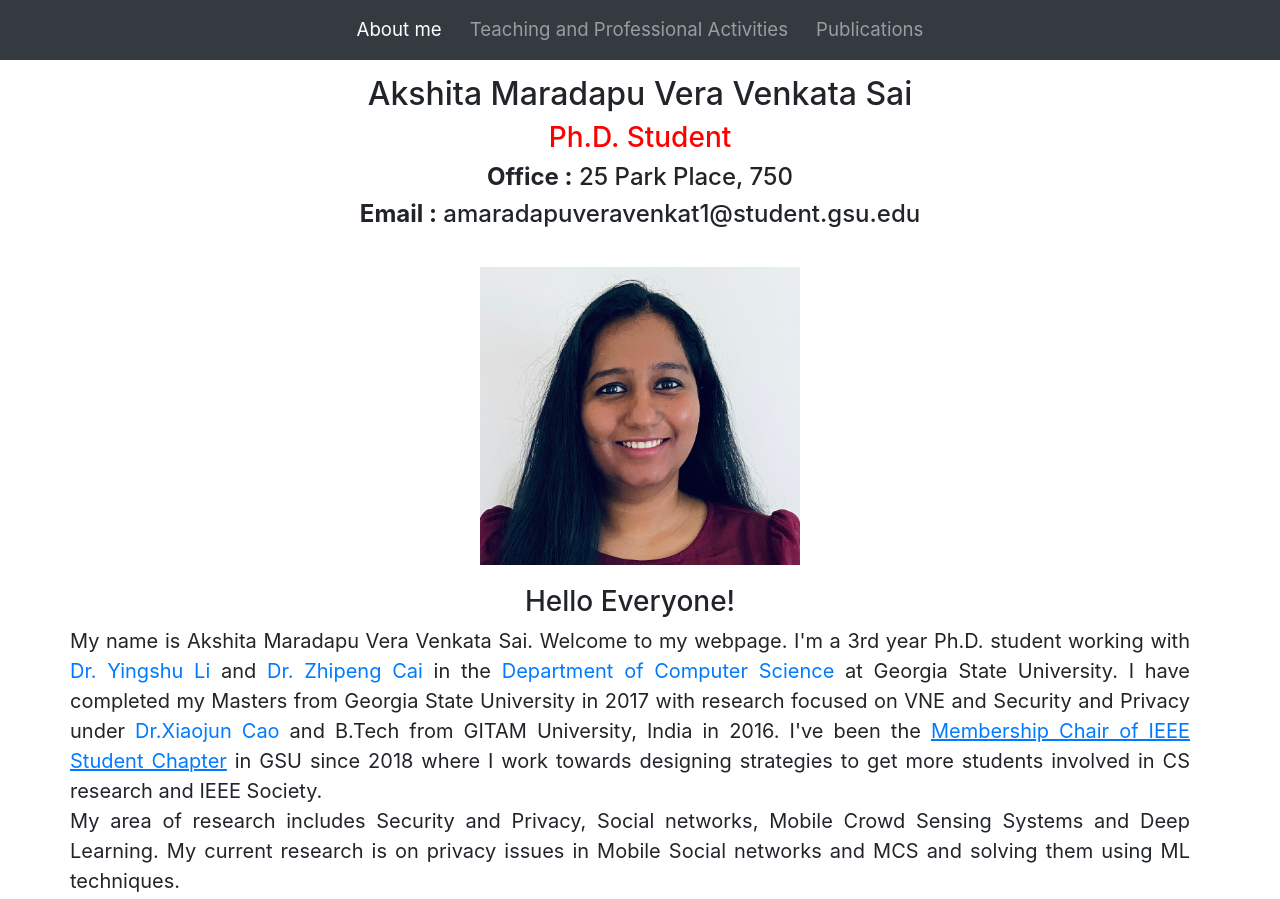
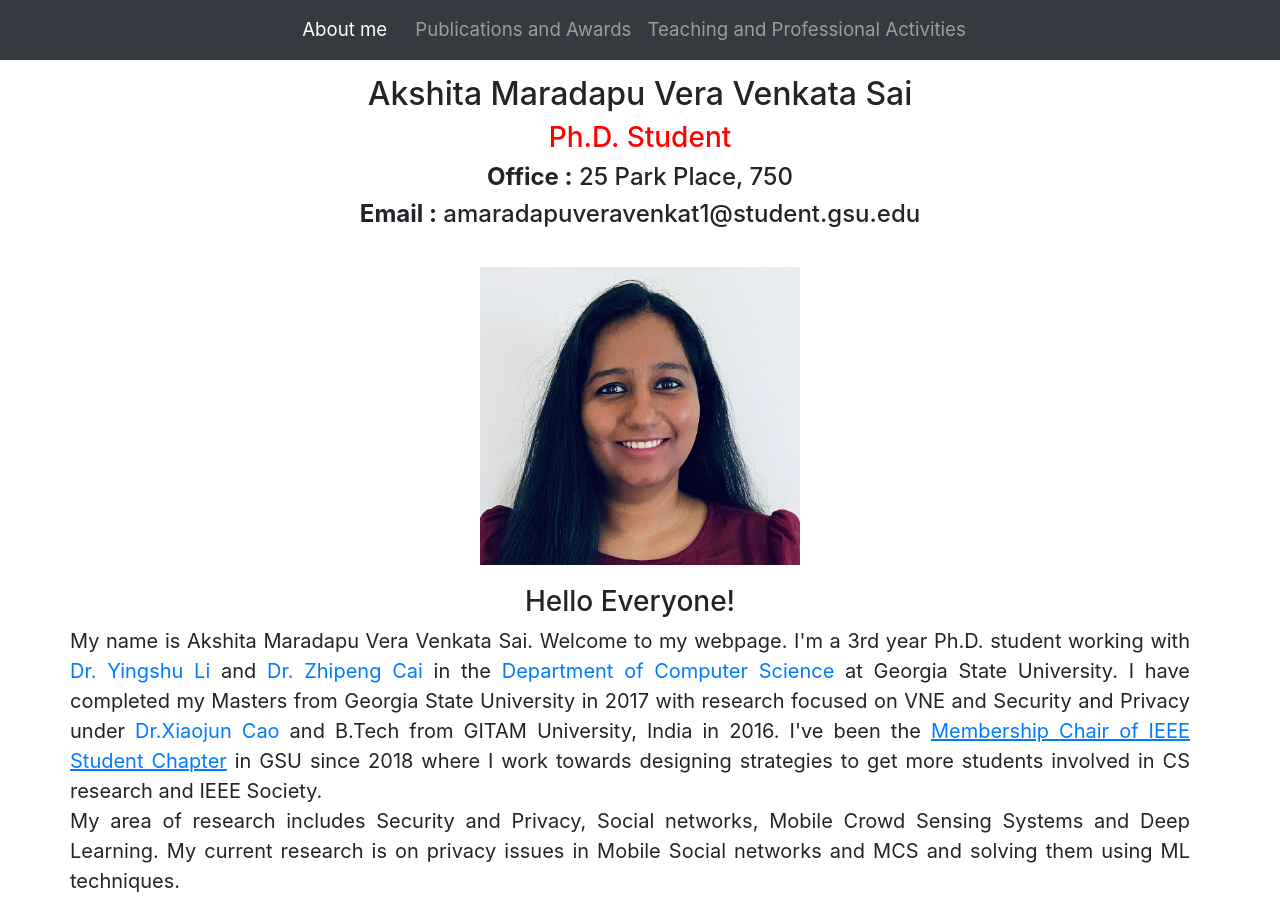
Before and after one commit to Akshitamvvs/Akshitamvvs.github.io, a plain HTML site: page index.html in a window 1280 px wide. Shown: the top 899 px of the page. Drawn offline with nearby package versions, Linux system fonts and the light colour scheme.

Commit message:
navbar changed

```diff
--- a/index.html
+++ b/index.html
@@ -16,8 +16,9 @@
     <div class="collapse navbar-collapse justify-content-center" id="mynavbar">
       <div class="navbar-nav" style="font-size:14pt; margin-botton:20px;">
         <a class="nav-item nav-link active" href="index.html"style="padding-right:20px;">About me<span class="sr-only">(current)</span></a>
+        <a class="nav-item nav-link" href="publications.html">Publications and Awards</a>
         <a class="nav-item nav-link" href="teaching.html"style="padding-right:20px;">Teaching and Professional Activities</a>
-        <a class="nav-item nav-link" href="publications.html">Publications</a>
+
       </div>
     </div>
   </nav>
```
Also changed, not shown: publications.html (+2 -1 lines), teaching.html (+2 -1 lines).
